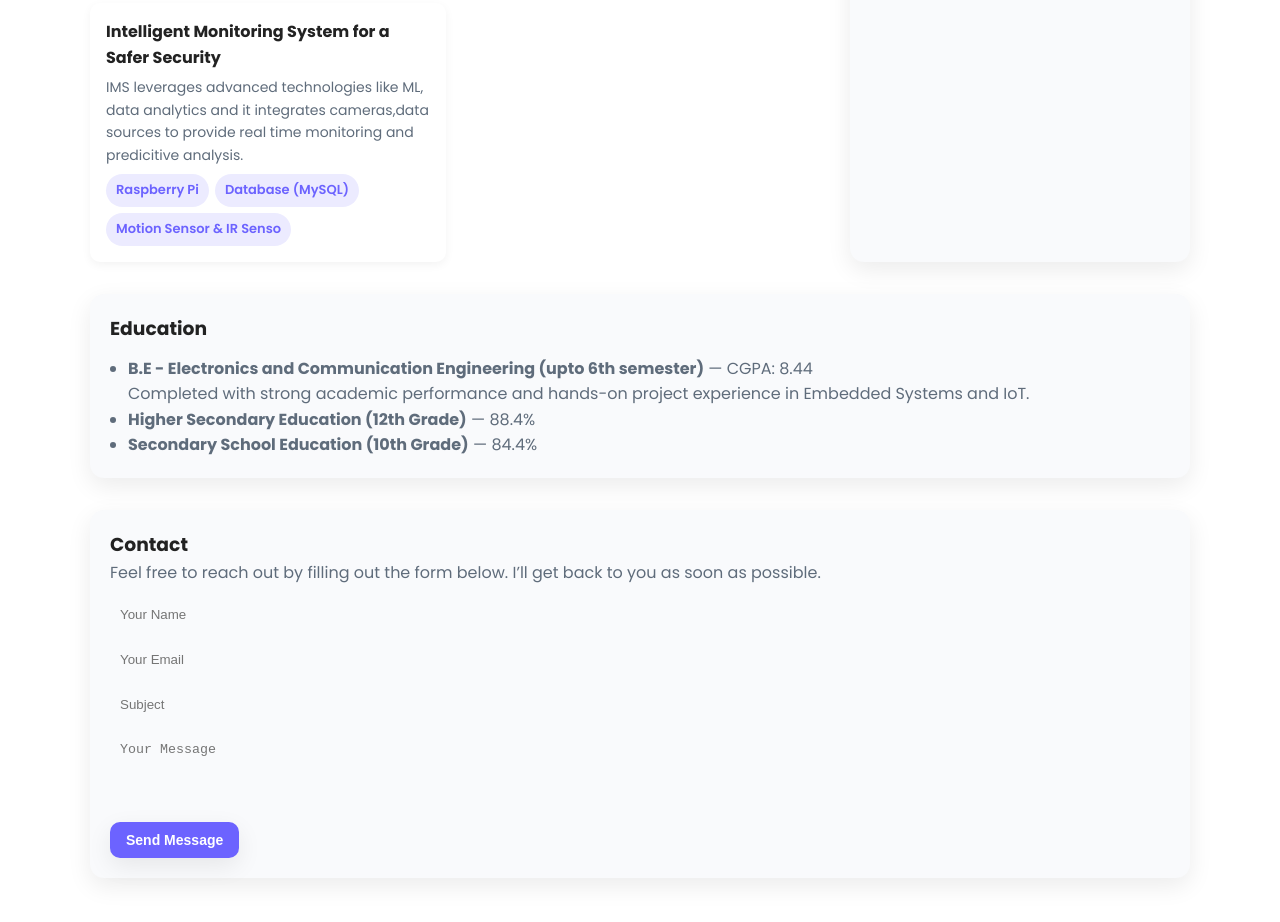
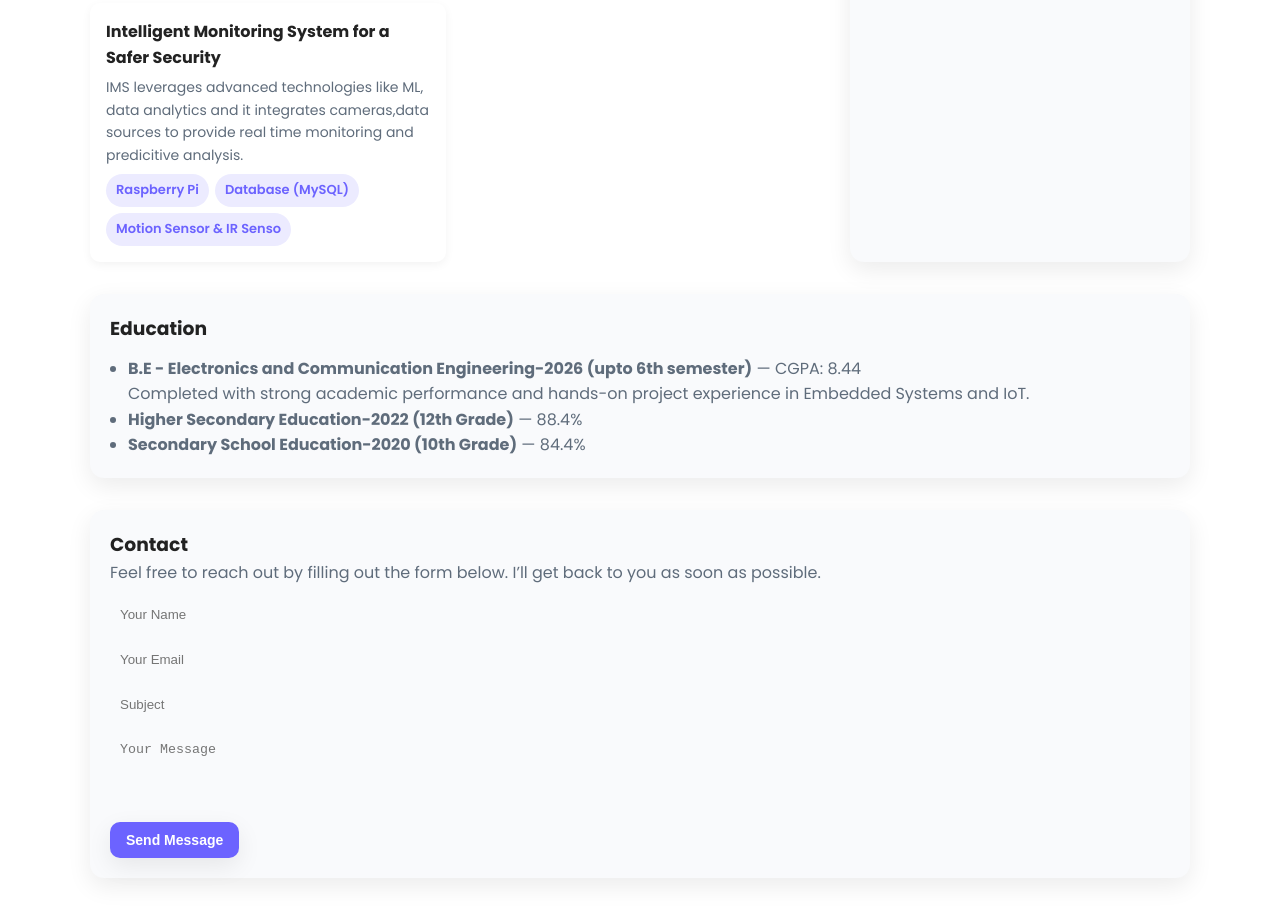
Before and after one commit to vishnupriya-173/portfolio, a plain HTML site: page index.html in a window 1280 px wide. Shown: the part 661-1583 px from the top of the page. Drawn offline with Linux system fonts and the light colour scheme.

Commit message:
Update index.html

```diff
--- a/index.html
+++ b/index.html
@@ -235,11 +235,11 @@
   <h3>Education</h3>
   <ul style="margin-top:12px; color:var(--muted); padding-left:18px;">
     <li>
-      <strong>B.E - Electronics and Communication Engineering (upto 6th semester)</strong> — CGPA: 8.44<br>
+      <strong>B.E - Electronics and Communication Engineering-2026 (upto 6th semester)</strong> — CGPA: 8.44<br>
       Completed with strong academic performance and hands-on project experience in Embedded Systems and IoT.
     </li>
-    <li><strong>Higher Secondary Education (12th Grade)</strong> — 88.4%</li>
-    <li><strong>Secondary School Education (10th Grade)</strong> — 84.4%</li>
+    <li><strong>Higher Secondary Education-2022 (12th Grade)</strong> — 88.4%</li>
+    <li><strong>Secondary School Education-2020 (10th Grade)</strong> — 84.4%</li>
   </ul>
 </section>
 
```
